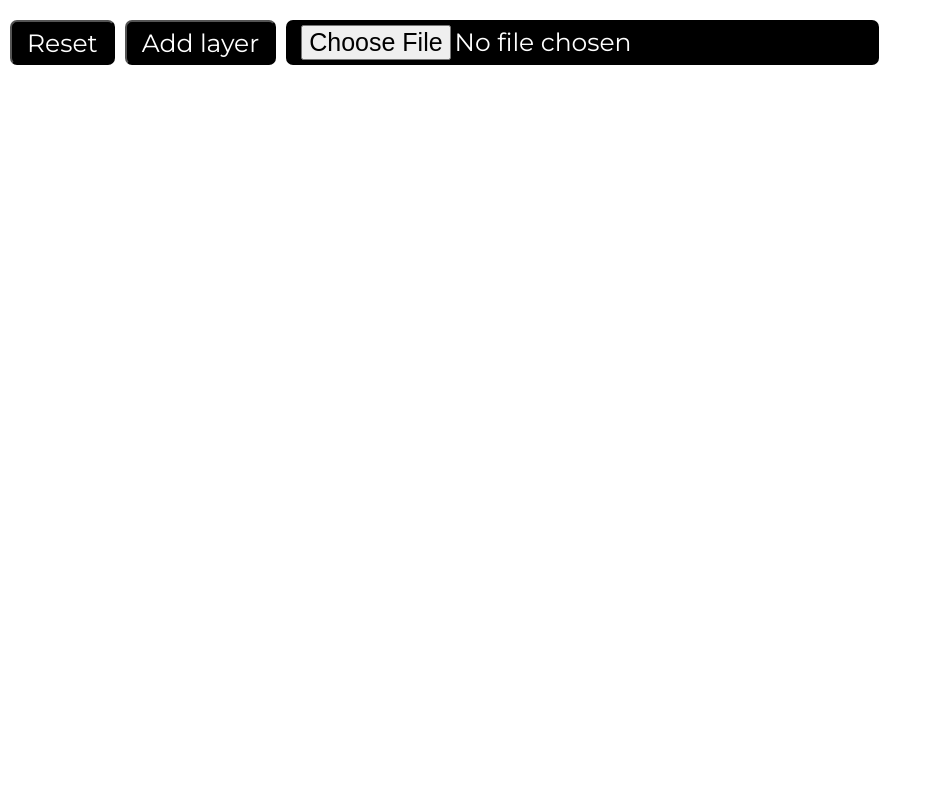
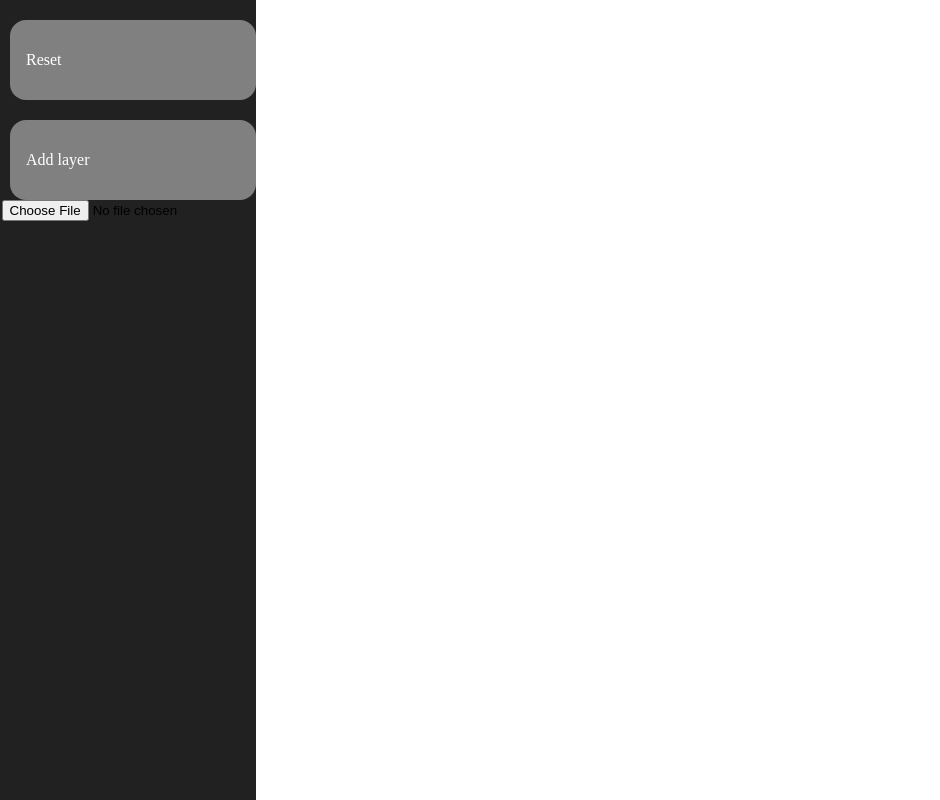
Before and after one commit to Yawn0/Pixel-Interactions, a plain HTML site: page index.html in a window 1280 px wide. Shown: the whole page, without its empty margins (0-940 px from the left). Drawn offline with Linux system fonts and the light colour scheme.

Commit message:
Started adding side menu

```diff
--- a/index.html
+++ b/index.html
@@ -14,15 +14,28 @@
 </head>
 <body>
     <!-- image converted to Base64 to prevent CORS problems -->
-    <div class="controls">
-        <button id="resetbutton">Reset</button>
-        <button id="addlayer">Add layer</button>
-        <input title="image" type="file" id="imageInput" onchange="onFileSelected(event)"/>
-    </div>
-    <div>
+    <nav class="navbar">
+        <ul class="navbar-nav">
+            <li class="logo">
+                <a type="button">
+                    <i></i>
+                </a>
+            </li>
+            <li class="nav-item">
+                <a type="button" class="nav-button" id="resetbutton">Reset</a>
+            </li>
+            <li class="nav-item">
+                <a type="button" class="nav-button" id="addlayer">Add layer</a>
+            </li>
+            <li>
+                <input title="image" type="file" id="imageInput" onchange="onFileSelected(event)"/>
+            </li>
+        </ul>
+    </nav>
+    <main>
         <img alt="IMAGE NOT FOUND" id="image1" src="" >
         <canvas id="canvas1"></canvas>
-    </div>
+    </main>
 
 </body>
 </html>
--- a/style.css
+++ b/style.css
@@ -1,36 +1,81 @@
-* {
-  margin:0;
-  padding:0;
+:root {
+    font-size: 16px;
+    font-family:'Montserrat, Consolas, Courier New';
+    --text-primary: white;
+    --text-secondary: gray;
+    --bg-primary: #212121;
+    --bg-secondary: #5c5959;
+    --transition-speed: 0.25s;
+}
+
+body{
+    color:black;
+    background-color: white;
+    margin:0;
+    padding:0;
+}
+
+main {
+    margin-left: 5rem;
+    padding: 1rem;
+}
+
+.navbar{
+    width: 5rem;
+    height: 100vh;
+    position: fixed;
+    background-color: var(--bg-primary);
+    transition: var(--transition-speed);
+}
+
+.navbar:hover{
+    width: 16rem;
+}
+
+.navbar-nav{
+    list-style: none;
+    padding: 0;
+    margin: 0;
+    display: flex;
+    flex-direction: column;
+    align-items: center;
+}
+
+.nav-item{
+    width: 100%;
+}
+
+.nav-item:last-child{
+    margin-top: auto;
+}
+
+.nav-button{
+    display: flex;
+    align-items: center;
+    height: 5rem;
+    color:var(--text-primary);
+    margin-top: 20px;
+    margin-left: 10px;
+    min-width: 6rem;
+    padding-left: 1rem;
+    padding-right: 1rem;
+    /* padding-left: 15px;
+    padding-right: 15px;
+    padding-top: 5px;
+    padding-bottom: 5px; */
+    font-size: 1rem;
+    color: var(--text-primary);
+    background-color: var(--text-secondary);
+    transition: .3s;
+    border-radius: 1rem;
 }
 
 #canvas1 {
     position: absolute;
 }
 
-.controls{
-    display: flex;
-    position: absolute;
-    z-index: 100;
-    width: 100%;
-}
-
-img{
+#image1{
     display: none;
-}
-
-button, input{
-    margin-top: 20px;
-    margin-left: 10px;
-    padding-left: 15px;
-    padding-right: 15px;
-    padding-top: 5px;
-    padding-bottom: 5px;
-    font-size: 25px;
-    font-family: 'Montserrat';
-    color: white;
-    background-color: black;
-    transition: .3s;
-    border-radius: 7px;
 }
 
 button:hover{
```
